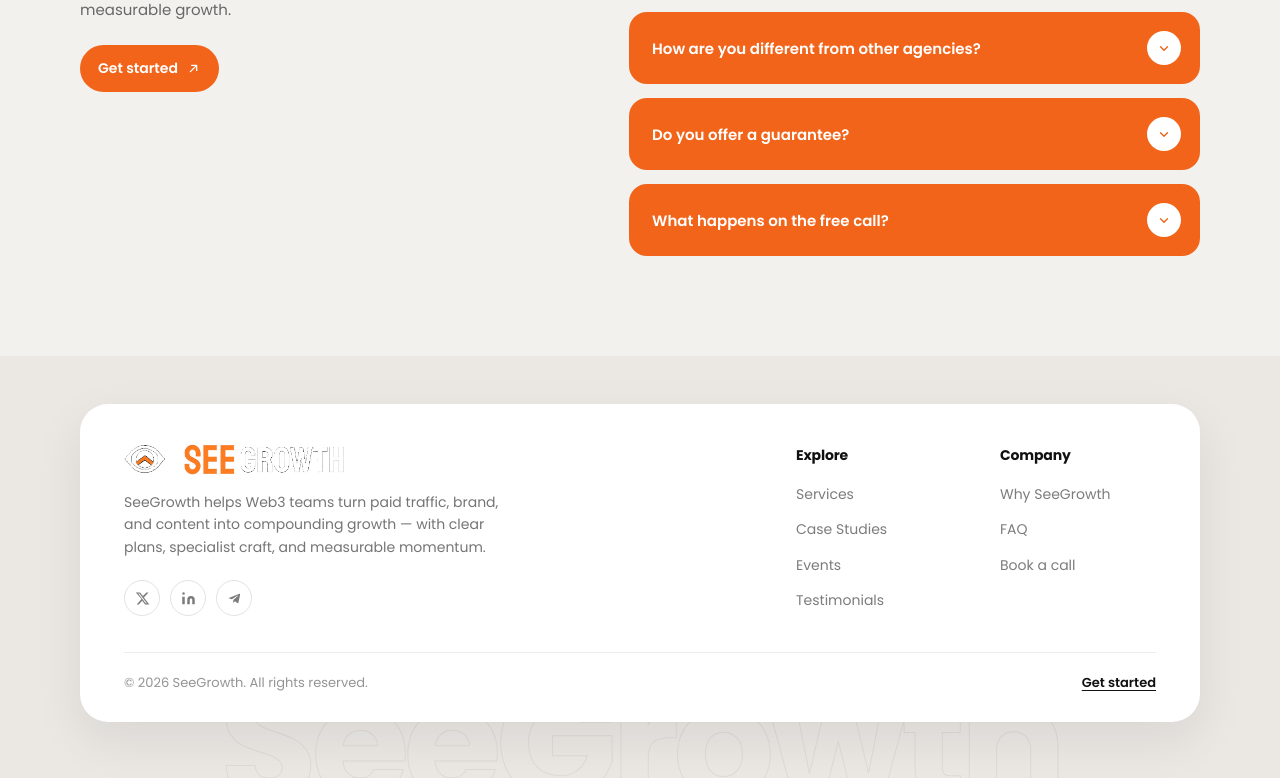
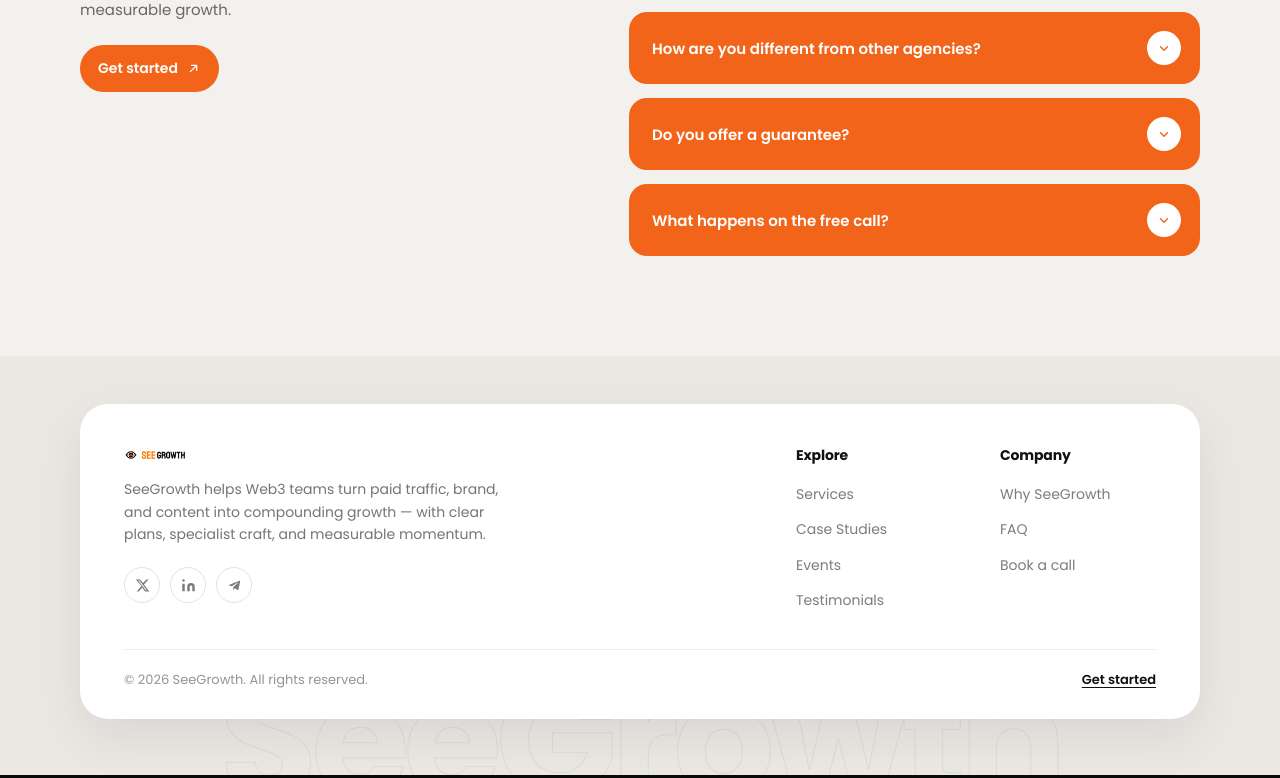
Before and after one commit to Esimuda/SeeGrowth, a React (Vite) app: page / in a window 1280 px wide. Shown: the part 6361-7139 px from the top of the page. Built offline with nearby package versions, Linux system fonts and the light colour scheme.

Commit message:
Use the provided SeeGrowth logo PNG in the footer at header size.

```diff
--- a/index.html
+++ b/index.html
@@ -322,10 +322,11 @@
         <div class="footer-brand">
           <a href="#home" class="footer-logo" aria-label="SeeGrowth home">
             <img
-              src="/assets/seegrowth-logo-light.png"
+              class="logo-img"
+              src="/assets/seegrowth-logo-footer.png"
               alt="SeeGrowth"
-              width="220"
-              height="31"
+              width="275"
+              height="39"
               decoding="async"
             />
           </a>
--- a/style.css
+++ b/style.css
@@ -1456,10 +1456,10 @@ button { font-family: var(--font-main); }
   margin-bottom: 16px;
 }
 
-.footer-logo img {
+.footer-logo .logo-img {
   display: block;
-  width: min(220px, 70vw);
-  height: auto;
+  height: var(--logo-h);
+  width: auto;
 }
 
 .footer-desc {
```
Also changed, not shown: public/assets/seegrowth-logo-footer.png (added).
